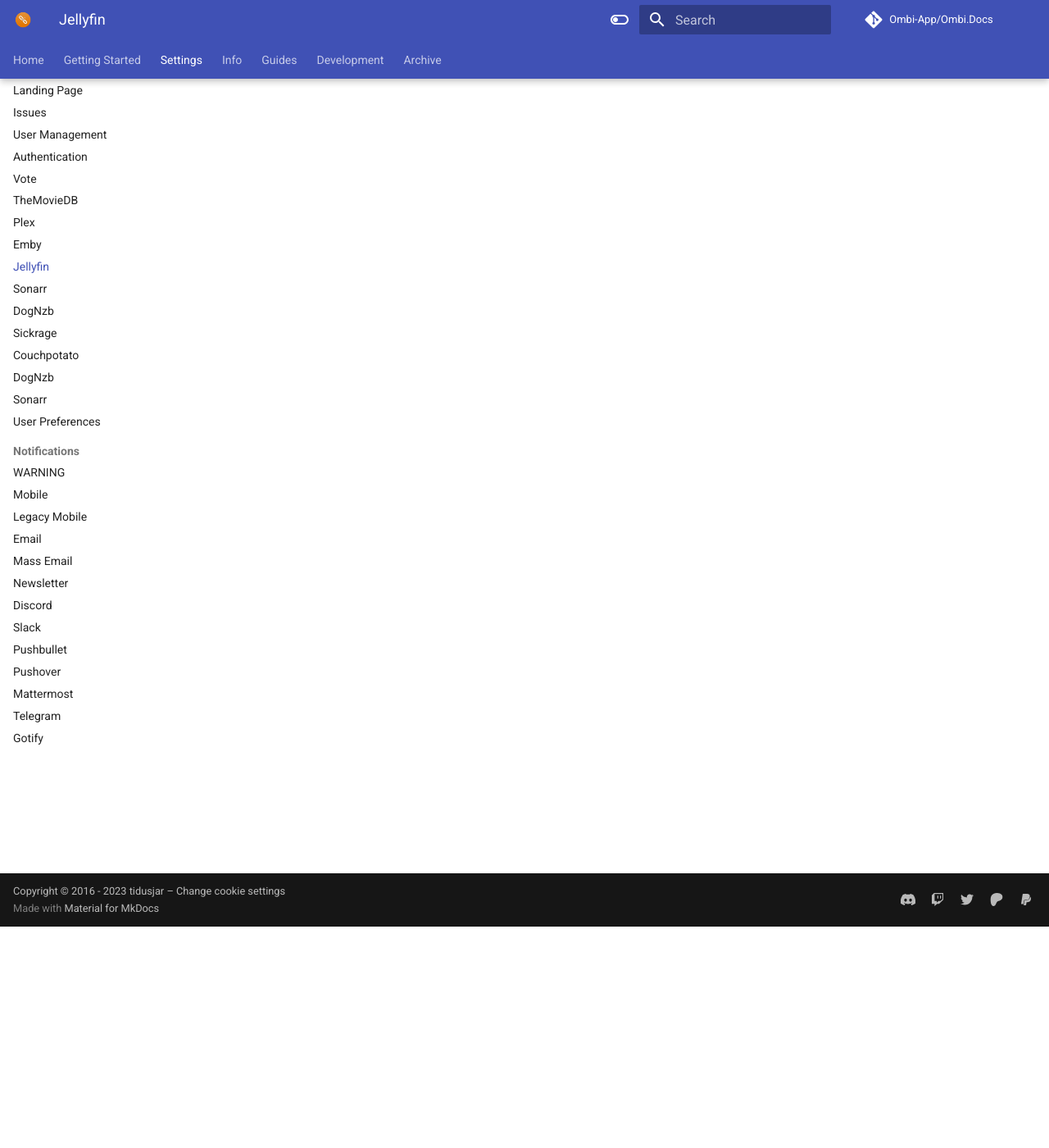
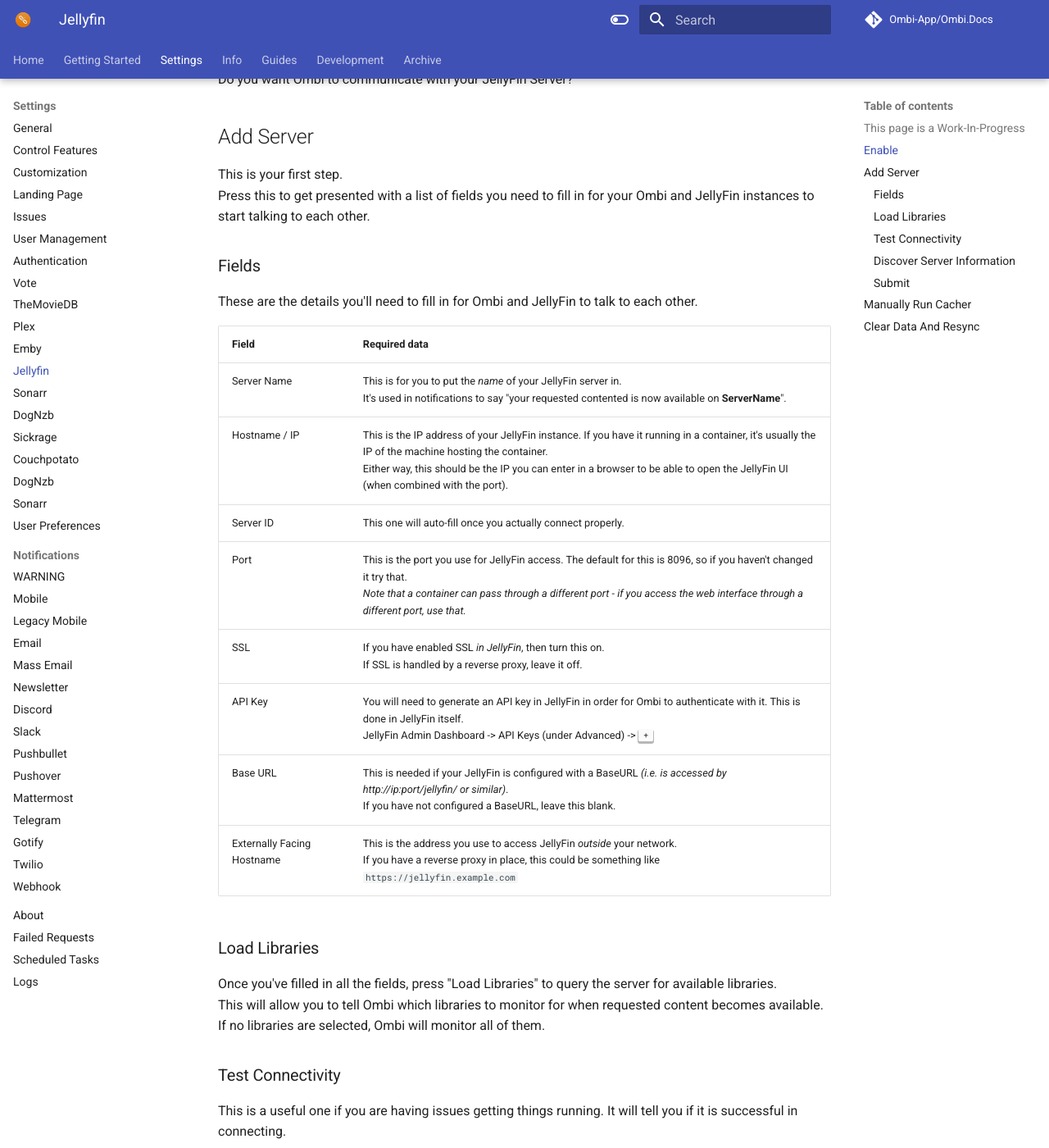
Before and after one commit to Ombi-app/Ombi.Docs, an MkDocs documentation site: the page built from docs/settings/jellyfin.md, in a window 1280 px wide and 1400 px high, scrolled down 270 px. Shown: the whole window at 82% size. Built offline with MkDocs 1.6.1 and Material for MkDocs 9.7.7, drawn with Linux system fonts in a browser that asks for light colours; comment, search, counter and statistics services are not loaded; some of the changed text lies outside the part shown.

Commit message:
Add JellyFin page

```diff
--- a/docs/settings/jellyfin.md
+++ b/docs/settings/jellyfin.md
@@ -1,3 +1,54 @@
 # Jellyfin
 
-## Coming Soon
+## This page is a Work-In-Progress
+
+## Enable
+
+Do you want Ombi to communicate with your JellyFin Server?
+
+## Add Server
+
+This is your first step.
+Press this to get presented with a list of fields you need to fill in for your Ombi and JellyFin instances to start talking to each other.
+
+### Fields
+
+These are the details you'll need to fill in for Ombi and JellyFin to talk to each other.
+
+| Field | Required data |
+| --- | --- |
+| Server Name | This is for you to put the _name_ of your JellyFin server in.<br>It's used in notifications to say "your requested contented is now available on **ServerName**". |
+| Hostname / IP | This is the IP address of your JellyFin instance. If you have it running in a container, it's usually the IP of the machine hosting the container. <br>Either way, this should be the IP you can enter in a browser to be able to open the JellyFin UI (when combined with the port).|
+| Server ID | This one will auto-fill once you actually connect properly. |
+| Port | This is the port you use for JellyFin access. The default for this is 8096, so if you haven't changed it try that.<br>_Note that a container can pass through a different port - if you access the web interface through a different port, use that._ |
+| SSL | If you have enabled SSL _in JellyFin_, then turn this on.<br>If SSL is handled by a reverse proxy, leave it off. |
+| API Key | You will need to generate an API key in JellyFin in order for Ombi to authenticate with it. This is done in JellyFin itself.<br>JellyFin Admin Dashboard -> API Keys (under Advanced) -> ++plus++|
+| Base URL | This is needed if your JellyFin is configured with a BaseURL _(i.e. is accessed by http://ip:port/jellyfin/ or similar)_.<br>If you have not configured a BaseURL, leave this blank.|
+| Externally Facing Hostname | This is the address you use to access JellyFin _outside_ your network.<br>If you have a reverse proxy in place, this could be something like `https://jellyfin.example.com`|
+
+
+### Load Libraries
+
+Once you've filled in all the fields, press "Load Libraries" to query the server for available libraries.
+This will allow you to tell Ombi which libraries to monitor for when requested content becomes available.
+If no libraries are selected, Ombi will monitor all of them.
+
+### Test Connectivity
+
+This is a useful one if you are having issues getting things running. It will tell you if it is successful in connecting.
+
+### Discover Server Information
+
+This will pull the Server ID from JellyFin to ensure that sync stays reliable (in case of multiple servers).
+
+### Submit
+
+This saves the server information. **_DO NOT FORGET THIS PART._**
+
+## Manually Run Cacher
+
+This will force Ombi to ask JellyFin what media it has, to allow Ombi to say whether something is available before it gets requested.
+
+## Clear Data And Resync
+
+This will clear all the information about media in JellyFin from Ombi. If you've deleted media, it's recommended to run this in order to ensure that people can search for it without it showing up as still available.
```
